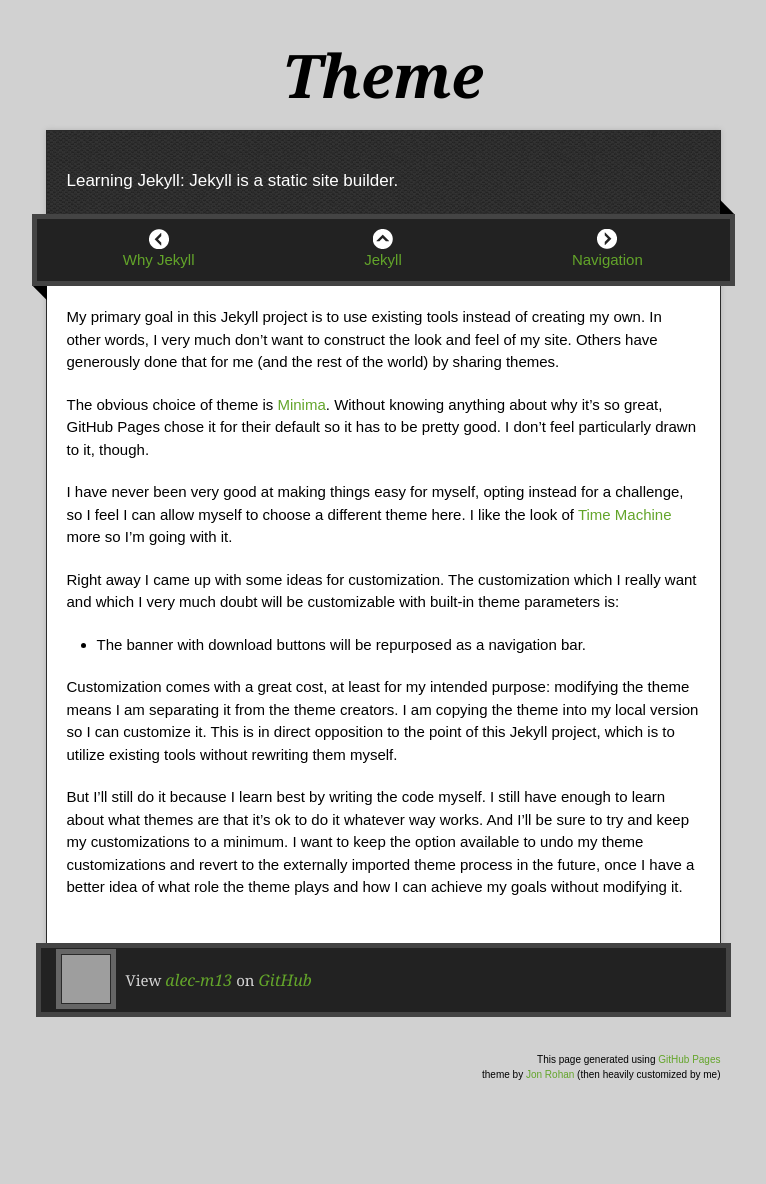
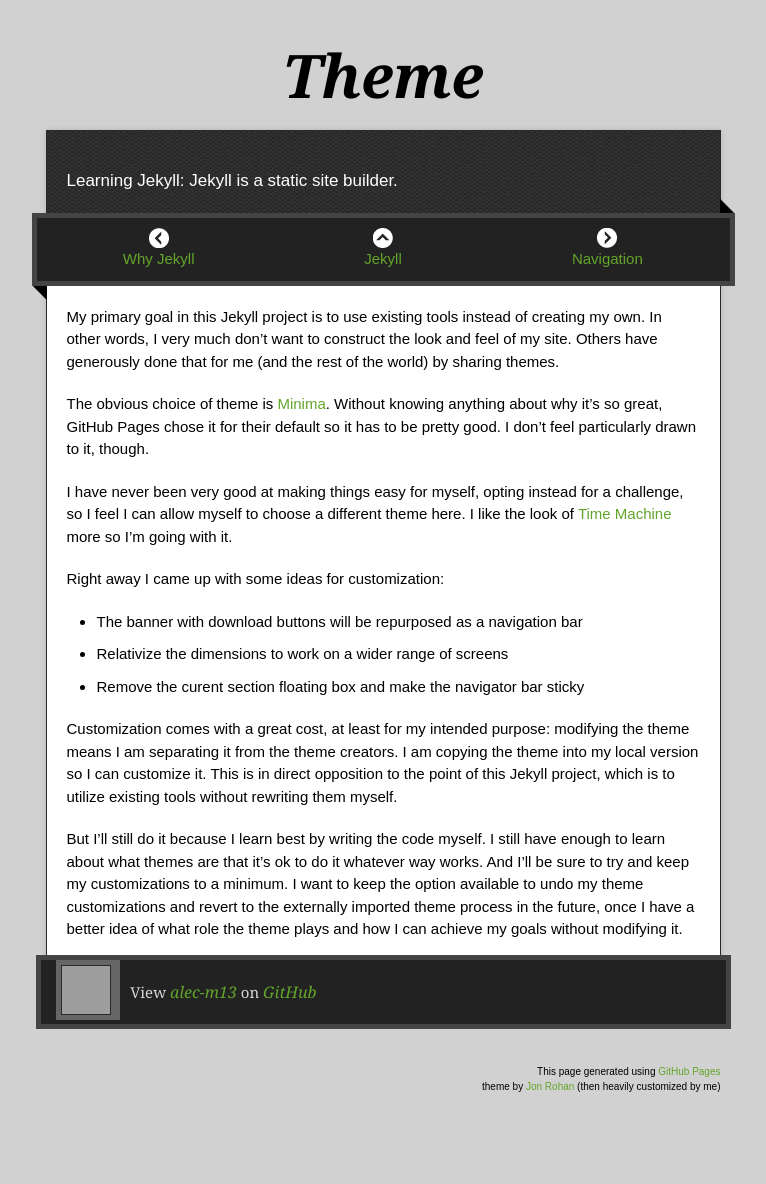
Before and after one commit to alec-m13/alec-m13.github.io, a Jekyll site: the page built from _posts/2021-12-02-theme.md, in a window 1280 px wide. Shown: the whole page, without its empty margins (257-1023 px from the left). Built offline with Jekyll 4.4.1, drawn with Linux system fonts in a browser that asks for light colours; grey boxes are pictures that could not be loaded.

Commit message:
responsivize styles

```diff
--- a/_layouts/default.html
+++ b/_layouts/default.html
@@ -80,14 +80,5 @@
       </div>
     </footer>
   </div>
-  <div class="current-section">
-    <a href="#top">Scroll to top</a>
-    {% if site.show_downloads %}
-    <a href="{{ site.github.tar_url }}" class="tar">tar</a>
-    <a href="{{ site.github.zip_url }}" class="zip">zip</a>
-    <a href="{{ site.github.repository_url }}" class="code">source code</a>
-    {% endif %}
-    <p class="name"></p>
-  </div>
 </body>
 </html>
--- a/_layouts/homes.html
+++ b/_layouts/homes.html
@@ -6,7 +6,7 @@
 {% assign myposts = site.posts | where: 'category', page.defines %}
 
 <div class="posts">
-    <h3>{{ page.title | default: page.defines }} Posts</h3>
+    <h1 class="subsection">{{ page.title | default: page.defines }} Posts</h1>
     <ul>
         {% for post in myposts %}
             <li>
--- a/_posts/2021-12-02-theme.md
+++ b/_posts/2021-12-02-theme.md
@@ -10,9 +10,11 @@
 
 I have never been very good at making things easy for myself, opting instead for a challenge, so I feel I can allow myself to choose a different theme here. I like the look of [Time Machine](https://pages-themes.github.io/time-machine/) more so I'm going with it.
 
-Right away I came up with some ideas for customization. The customization which I really want and which I very much doubt will be customizable with built-in theme parameters is:
+Right away I came up with some ideas for customization:
 
- - The banner with download buttons will be repurposed as a navigation bar.
+ - The banner with download buttons will be repurposed as a navigation bar
+ - Relativize the dimensions to work on a wider range of screens
+ - Remove the curent section floating box and make the navigator bar sticky
 
 Customization comes with a great cost, at least for my intended purpose: modifying the theme means I am separating it from the theme creators. I am copying the theme into my local version so I can customize it. This is in direct opposition to the point of this Jekyll project, which is to utilize existing tools without rewriting them myself.
 
--- a/_sass/jekyll-theme-time-machine.scss
+++ b/_sass/jekyll-theme-time-machine.scss
@@ -3,7 +3,7 @@
 /* Style */
 
 body {
-  font-size: 15px;
+  font-size: 93.75%; /* 15px out of default 16px */
   font-family: Arial, Arial, Helvetica, sans-serif;
   line-height: 1.5;
   background: #D1D1D1;
@@ -26,8 +26,8 @@
 }
 
 h1.title {
-  margin: 30px 20px 10px;
-  font-size: 60px;
+  font-size: 400%; /* default 60px */
+  margin: 0.5em 0.333em 0.167em;
   font-weight: bold;
   font-style: italic;
   font-family:Georgia, serif;
@@ -36,6 +36,7 @@
 
 .wrapper {
   width: 675px;
+  max-width: 90%;
   margin: 0 auto;
 }
 
@@ -46,23 +47,24 @@
 }
 
 p.tagline {
-  padding: 20px 20px 0;
+  padding: 1.176em 1.176em 0; /* 20px / 17px */
   color: #fff;
-  font-size: 17px;
+  font-size: 113.333%; /* 17px / 15px */
 }
 
 #main {
-  margin-top: 20px;
-  padding: 0 20px 90px;
+  margin-top: 1.333em; /* 20px / 15px */
+  padding: 0 1.333em 4em; /* 20px, 90 px / 15px */
   background-color: #fff;
 }
 
 .banner {
   background: #222;
   border: 5px solid #444;
-  padding: 10px;
-  margin: 0 -35px 20px;
-  position: relative;
+  padding: 0.667em; /* 10px/15px */
+  margin: 0 -2.333em 1.333em; /* -35px 20px / 15px */
+  position: sticky;
+  top: 1em;
   color: #63a52a;
 }
 
@@ -74,30 +76,30 @@
   display: block;
   float: left;
   border-right: 1px solid #ddd;
-  padding-right: 5px;
+  padding-right: 0.333em; /* 5px / 15px */
 }
 .banner .watch-fork iframe.last {
   border-right: 0 none;
   padding-right: 0;
-  padding-left: 5px;
+  padding-left: 0.333em; /* 5px / 15px */
   border-left: 1px solid #fff;
 }
 .banner .watch-fork {
   overflow: hidden;
   float: right;
   background-color: #eee;
-  padding: 5px;
-  border-radius: 3px;
+  padding: 0.333em; /* 5px / 15px */
+  border-radius: 0.2em; /* 3px / 15px */
 }
 
 .banner .blc {
-  border: 10px solid black;
+  border: 0.667em solid black; /* 10px / 15px */
   border-color: transparent transparent black;
   width: 0;
   height: 0;
   display: block;
   position: absolute;
-  bottom: -15px;
+  bottom: -1em;
   left: 0;
   transform: rotate(45deg);
   -ms-transform: rotate(45deg);  /* IE9 */
@@ -105,13 +107,13 @@
 }
 
 .banner .trc {
-  border: 10px solid black;
+  border: 0.667em solid black; /* 10px / 15px */
   border-color:  black transparent transparent;
   width: 0;
   height: 0;
   display: block;
   position: absolute;
-  top: -15px;
+  top: -1em;
   right: 0;
   transform: rotate(45deg);
   -ms-transform: rotate(45deg);  /* IE9 */
@@ -121,7 +123,7 @@
 .banner .avatar {
   border: 1px solid black;
   display: block;
-  padding: 4px;
+  padding: 0.267em; /* 4px / 15px */
   float: left;
 }
 
@@ -131,8 +133,8 @@
 
 .banner a.code {
   background: transparent url(../images/code.png) no-repeat 0 2px;
-  padding-left: 35px;
-  margin-top: 8px;
+  padding-left: 2.333em; /* 35px / 15px */
+  margin-top: 0.533em; /* 8px / 15px */
   display: block;
   float: left;
   text-indent: 0;
@@ -165,56 +167,20 @@
   transform: rotate(90deg);
 }
 
-.current-section {
-  position: fixed;
-  top: 0;
-  left: 50%;
-  width: 693px;
-  margin-left: -352px;
-  background: #222;
-  border: 5px solid #444;
-  color: #fff;
-  opacity: 0;
-  visibility: hidden;
-  transition: opacity ease-in-out 0.3s;
-  -webkit-transition: opacity ease-in-out 0.3s;  /* Safari <=6.1, Android <= 4.3 */
-}
-
-.current-section p {
-  padding: 5px 27px;
-  font-size: 24px;
-  font-weight: bold;
-}
-
-.current-section a {
-  float: right;
-  text-indent: -10000px;
-  background: transparent url(../images/top.png) no-repeat 0 0;
-  width: 20px;
-  height: 20px;
-  opacity: 0.8;
-  margin-right: 12px;
-  margin-top: 12px;
-  opacity: 0.8;
-  filter:alpha(opacity=80);  /* IE 5-7 */
-  transition: opacity ease-in-out 0.3s;
-  -webkit-transition: opacity ease-in-out 0.3s;  /* Safari <=6.1, Android <= 4.3 */
-}
-
-.current-section a:hover {
-  opacity: 1;
-  filter:alpha(opacity=100);  /* IE 5-7 */
-}
-
-.current-section a.zip {
-  margin-right: 8px;
+.posts {
+  border-style: inset;
+  border-width: 3px 3px 3px 3px;
+  border-color: #444;
+  margin: 1em;
+  padding: 0.5em;
+  background-color:#f3f3f3;
 }
 
 a.zip,
 a.zip span {
   background: transparent url(../images/zip.png) no-repeat 0 0;
-  width: 30px;
-  height: 21px;
+  width: 2em; /* 30px / 15px */
+  height: 1.4em; /* 21px / 15px */
   display: inline-block;
   text-indent: -10000px;
   opacity: 0.8;
@@ -226,8 +192,8 @@
 a.tar,
 a.tar span {
   background: transparent url(../images/tar.png) no-repeat 0 0;
-  width: 30px;
-  height: 21px;
+  width: 2em; /* 30px / 15px */
+  height: 1.4em; /* 21px / 15px */
   display: inline-block;
   text-indent: -10000px;
   opacity: 0.8;
@@ -238,8 +204,8 @@
 
 a.code {
   background: transparent url(../images/code.png) no-repeat 0 2px;
-  width: 30px;
-  height: 21px;
+  width: 2em; /* 30px / 15px */
+  height: 1.4em; /* 21px / 15px */
   display: block;
   display: inline-block;
   text-indent: -10000px;
@@ -259,7 +225,6 @@
 a.download-button {
   border: 1px solid black;
   border-radius: 3px;
-  display: inline-block;
   text-indent: 0!important;
   width: auto;
   float: right;
@@ -269,52 +234,52 @@
   background: -webkit-linear-gradient(top,  #37ADD4,  #1B657E);  /* Safari <=6.1, Android <= 4.3 */
   background: linear-gradient(to bottom,  #37ADD4,  #1B657E);
   height: auto;
-  margin-left: 10px;
+  margin-left: 0.667px; /* 10px / 15px */
 }
 
 a.download-button span {
-  background-position: 10px 5px;
+  background-position: 0.667em 0.333em; /* 10px 5px / 15px */
   width: auto;
   height: auto;
-  padding: 5px 10px;
-  padding-left: 45px;
+  padding: 0.333em 0.667em; /* 5px 10px / 15px */
+  padding-left: 3em; /* 45px / 15px */
   display: inline-block;
   text-indent: 0!important;
   color: #fff;
 }
 
 footer {
-  margin-bottom: 60px;
-  padding-bottom: 60px;
+  margin-bottom: 4em; /* 60px / 15px */
+  padding-bottom: 4em; /* 60px / 15px */
 }
 
 footer .owner {
   background: #222;
   border: 5px solid #444;
-  padding: 5px 15px;
-  margin: -67px -10px 35px;
+  padding: 0.333em 1em; /* 5px 15px / 15px */
+  margin: -4.467em -0.667em 2.333em; /* -67px -10px 35px / 15px */
   color: #d6d6d6;
 }
 
 footer .creds small {
   float: right;
-  font-size: 10px;
+  font-size: 0.667em; /* 10px / 15px */
   text-align: right;
-  margin-left: 15px;
+  margin-left: 1em;
 }
 
 footer .owner .avatar {
   background-color: #666;
   display: block;
-  margin: -19px 10px 0 0;
-  width: 60px;
+  margin: -1.267em 0.667em 0 0; /* -19px 10px / 15px */
+  width: 4em; /* 60px / 15px */
   float: left;
 }
 
 footer .owner img {
   display: block;
   border: 1px solid #2a2a2a;
-  margin: 5px;
+  margin: 0.333em; /* 5px / 15px */
 }
 
 footer .owner p {
@@ -322,7 +287,7 @@
 }
 
 footer .owner p a {
-  font-size: 16px;
+  font-size: 1.067em; /* 16px / 15px */
   font-style: italic;
 }
 
@@ -340,7 +305,7 @@
 .markdown-body dl,
 .markdown-body table,
 .markdown-body blockquote {
-  margin-bottom: 20px;
+  margin-bottom: 1.333em; /* 20px / 15px */
 }
 
 .markdown-body h1,
@@ -350,36 +315,49 @@
 .markdown-body h5,
 .markdown-body h6 {
   font-weight: bold;
+  border-top: 3px ridge #444;
+  padding-top: 0.3em;
+}
+
+.markdown-body h1.subsection,
+.markdown-body h2.subsection,
+.markdown-body h3.subsection,
+.markdown-body h4.subsection,
+.markdown-body h5.subsection,
+.markdown-body h6.subsection {
+  border-top: none;
+  padding-top: 0;
+  margin-top: 0;
 }
 
 .markdown-body h1 {
-  font-size: 28px;
+  font-size: 1.867em; /* 28px / 15px */
 }
 
 .markdown-body h2 {
-  font-size: 24px;
+  font-size: 1.6em; /* 24px / 15px */
   color: #557398;
 }
 
 .markdown-body h3 {
-  font-size: 20px;
+  font-size: 1.333em; /* 20px / 15px */
 }
 
 .markdown-body h4 {
-  font-size: 18px;
+  font-size: 1.2em; /* 18px / 15px */
 }
 
 .markdown-body h5 {
-  font-size: 16px;
+  font-size: 1.067em; /* 16px / 15px */
 }
 
 .markdown-body pre {
-  padding: 10px 70px 10px 0;
-  margin-left: -20px;
-  margin-right: -20px;
+  padding: 1.183em 5.385em 1.183em 0; /* 10px 70px / 13px */
+  margin-left: -1.538em; /* 20px / 13px */
+  margin-right: -1.538em; /* 20px / 13px */
   font-family: 'Monaco', 'Lucida Console', monospace;
-  font-size: 13px;
-  line-height: 20px;
+  font-size: 86.667%; /* 13px / 15px */
+  line-height: 1.538em; /* 20px / 13px */
   box-shadow: inset 0 0 5px #000;
   word-wrap: break-word;
   background-color:#3b3b3b;
@@ -387,9 +365,9 @@
 }
 
 .markdown-body pre.lines {
-  font-size: 12px;
-  margin:0 10px 0 -20px;
-  padding: 10px;
+  font-size: 92.308%; /* 12px / 13px */
+  margin:0 0.833em 0 -1.667em; /* 10px 20px / 13px */
+  padding: 0.833em; /* 10px / 13px */
   float:  left;
   display: block;
   text-align: right;
@@ -400,7 +378,7 @@
 
 .markdown-body ul,
 .markdown-body ol {
-  padding-left: 30px;
+  padding-left: 2em; /* 30px / 15px */
 }
 
 .markdown-body ul {
@@ -415,14 +393,14 @@
 .markdown-body li p,
 .markdown-body dd,
 .markdown-body dd p {
-  margin-bottom: 10px;
+  margin-bottom: 0.667em; /* 10px / 15px */
 }
 
 .markdown-body li pre,
 .markdown-body li pre.lines,
 .markdown-body dd pre,
 .markdown-body dd pre.lines {
-  margin-left: -35px;
+  margin-left: -2.333em; /* 35px / 15px */
 }
 
 .markdown-body dt {
@@ -431,13 +409,13 @@
 }
 
 .markdown-body dd {
-  margin-left: 15px;
+  margin-left: 1em; /* 15px / 15px */
 }
 
 .markdown-body table {
-  width: 673px;
-  margin-left: -20px;
-  margin-right: -20px;
+  width: 95%;
+  margin-left: -1.333em; /* 20px / 15px */
+  margin-right: -1.333em; /* 20px / 15px */
 }
 
 .markdown-body tbody {
@@ -453,13 +431,13 @@
 .markdown-body td {
   border-right: 1px solid #557398;
   border-bottom: 1px solid #557398;
-  padding: 5px;
+  padding: 0.333em; /* 5px / 15px */
 }
 
 .markdown-body td:first-child,
 .markdown-body th:first-child {
   width: 30%;
-  padding-left: 20px;
+  padding-left: 1.333em; /* 20px / 15px */
 }
 
 .markdown-body td:last-child {
@@ -467,10 +445,10 @@
 }
 
 .markdown-body th {
-  font-size: 18px;
+  font-size: 1.2em; /* 18px / 15px */
   font-weight: bold;
   text-align: left;
-  padding: 5px;
+  padding: 0.278em; /* 5px / 18px */
 }
 
 .markdown-body tt {
@@ -482,20 +460,20 @@
 .markdown-body blockquote {
   font-style: italic;
   font-family:Georgia, serif;
-  font-size: 17px;
+  font-size: 113.333%; /* 17px / 15px */
   border-top: 3px solid #333;
   border-bottom: 3px solid #333;
-  padding: 10px 20px;
-  padding-left: 50px;
+  padding: 0.588em 1.176em; /* 10px 20px / 17px */
+  padding-left: 2.941em; /* 50px / 17px */
 }
 
 .markdown-body blockquote:before {
   font-style: italic;
   font-family: Georgia, serif;
-  font-size: 90px;
-  height: 90px;
-  margin-left: -60px;
-  margin-top: -25px;
+  font-size: 5.294em; /* 90px / 17px */
+  height: 1em;
+  margin-left: -0.667em; /* 60px / 90px */
+  margin-top: -0.278em; /* 25px / 90px */
   content: "‟";
   display: block;
   float: left;
@@ -514,9 +492,9 @@
   box-shadow: inset 0 -1px 0 #959da5;
   color: #444d56;
   display: inline-block;
-  font-size: 11px;
-  line-height: 10px;
-  padding: 3px 5px;
+  font-size: 73.333%; /* 11px / 15px */
+  line-height: 0.909em; /* 10px / 11px */
+  padding: 0.273em 0.455em; /* 3px 5px / 11px */
   vertical-align: middle;
 }
 
--- a/assets/js/script.js
+++ b/assets/js/script.js
@@ -18,35 +18,5 @@
     }
     $(this).before("<pre class='lines'>" + lines.join("\n") + "</pre>");
   });
-
-  var headings = [];
-
-  var collectHeaders = function(){
-    headings.push({"top":$(this).offset().top - 15,"text":$(this).text()});
-  }
-
-  if($(".markdown-body h1").length > 1) $(".markdown-body h1").each(collectHeaders)
-  else if($(".markdown-body h2").length > 1) $(".markdown-body h2").each(collectHeaders)
-  else if($(".markdown-body h3").length > 1) $(".markdown-body h3").each(collectHeaders)
-
-  $(window).scroll(function(){
-    if(headings.length==0) return true;
-    var scrolltop = $(window).scrollTop() || 0;
-    if(headings[0] && scrolltop < headings[0].top) {
-      $(".current-section").css({"opacity":0,"visibility":"hidden"});
-      return false;
-    }
-    $(".current-section").css({"opacity":1,"visibility":"visible"});
-    for(var i in headings) {
-      if(scrolltop >= headings[i].top) {
-        $(".current-section .name").text(headings[i].text);
-      }
-    }
-  });
-
-  $(".current-section a").click(function(){
-    $(window).scrollTop(0);
-    return false;
-  })
 });
 })(jQuery)
```
Also changed, not shown: _posts/2021-12-09-navigation.md (+1 -1 lines).
